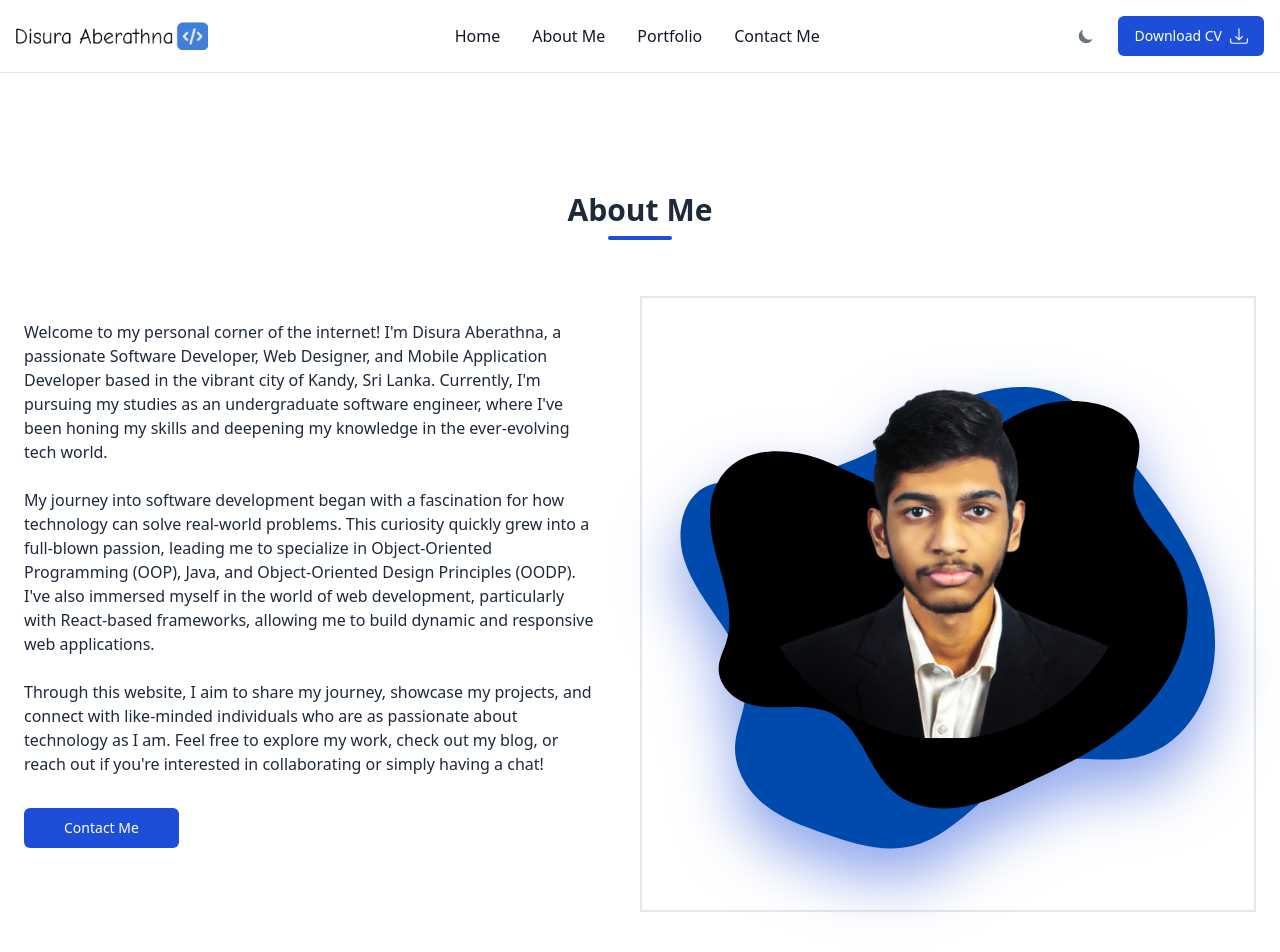
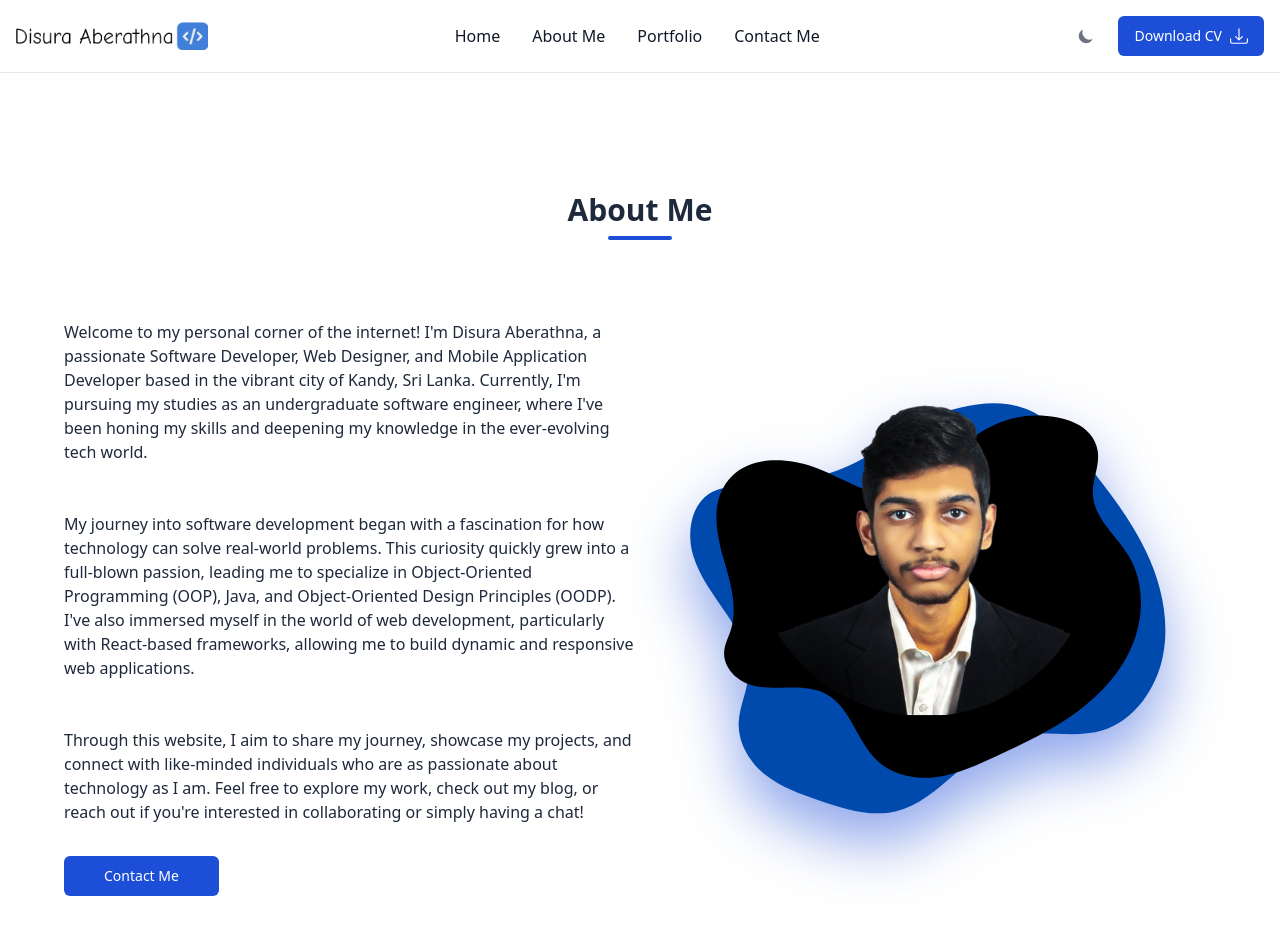
Before and after one commit to DisuraAberathna/Disura-Aberathna, a Next.js app: page /about in a window 1280 px wide. Shown: the top 952 px of the page. Built offline with nearby package versions, Linux system fonts and the light colour scheme.

Commit message:
update about ui

```diff
--- a/app/about/page.tsx
+++ b/app/about/page.tsx
@@ -53,13 +53,13 @@ const About = () => {
                   <hr className="w-[20%] md:w-[5%] border-blue-700 border-2 rounded-full mt-2" />
                 </motion.div>
                 <div className="grid md:grid-cols-2 gap-y-5 px-6 pb-20 md:pb-0 mt-14">
-                  <div className="text-slate-800 dark:text-white w-full order-2 md:order-1">
+                  <div className="text-slate-800 dark:text-white w-full order-2 md:order-1 flex flex-col justify-center">
                     <motion.p
                       variants={fadeIn("right", 0.2)}
                       initial="hidden"
                       whileInView={"show"}
                       viewport={{ once: false, amount: 0.4 }}
-                      className="max-w-md lg:max-w-xl my-6"
+                      className="max-w-md md:max-w-xl my-6 text-base"
                     >
                       Welcome to my personal corner of the internet! I&apos;m
                       Disura Aberathna, a passionate Software Developer, Web
@@ -74,7 +74,7 @@ const About = () => {
                       initial="hidden"
                       whileInView={"show"}
                       viewport={{ once: false, amount: 0.4 }}
-                      className="max-w-md lg:max-w-xl my-6"
+                      className="max-w-md md:max-w-xl my-6 text-base"
                     >
                       My journey into software development began with a
                       fascination for how technology can solve real-world
@@ -91,7 +91,7 @@ const About = () => {
                       initial="hidden"
                       whileInView={"show"}
                       viewport={{ once: false, amount: 0.4 }}
-                      className="max-w-md lg:max-w-xl my-6"
+                      className="max-w-md md:max-w-xl my-6 text-base"
                     >
                       Through this website, I aim to share my journey, showcase
                       my projects, and connect with like-minded individuals who
@@ -105,7 +105,7 @@ const About = () => {
                       initial="hidden"
                       whileInView={"show"}
                       viewport={{ once: false, amount: 0.4 }}
-                      className="pb-2 md:pt-2 md:pb-0 flex justify-center md:justify-start"
+                      className="pb-2 md:pt-2 md:pb-0 flex"
                     >
                       <Link
                         href="/contact"
@@ -120,11 +120,11 @@ const About = () => {
                     initial="hidden"
                     whileInView={"show"}
                     viewport={{ once: false, amount: 0.4 }}
-                    className="flex justify-center order-1 md:order-2 border-2"
+                    className="flex justify-center order-1 md:order-2"
                   >
                     <img
                       src="/about-profile.svg"
-                      className="md:h-auto md:w-[40rem] w-96 h-96 drop-shadow-[0_30px_30px_rgba(29,78,216,0.5)] dark:drop-shadow-[0_30px_30px_rgba(250,250,250,0.5)] hover:drop-shadow-[0_30px_30px_rgba(250,204,21,0.5)] dark:hover:drop-shadow-[0_30px_30px_rgba(250,204,21,0.5)] transform duration-500"
+                      className="md:h-auto md:w-[34rem] w-96 h-96 drop-shadow-[0_30px_30px_rgba(29,78,216,0.5)] dark:drop-shadow-[0_30px_30px_rgba(250,250,250,0.5)] hover:drop-shadow-[0_30px_30px_rgba(250,204,21,0.5)] dark:hover:drop-shadow-[0_30px_30px_rgba(250,204,21,0.5)] transform duration-500"
                       alt="profile"
                     />
                   </motion.div>
```
